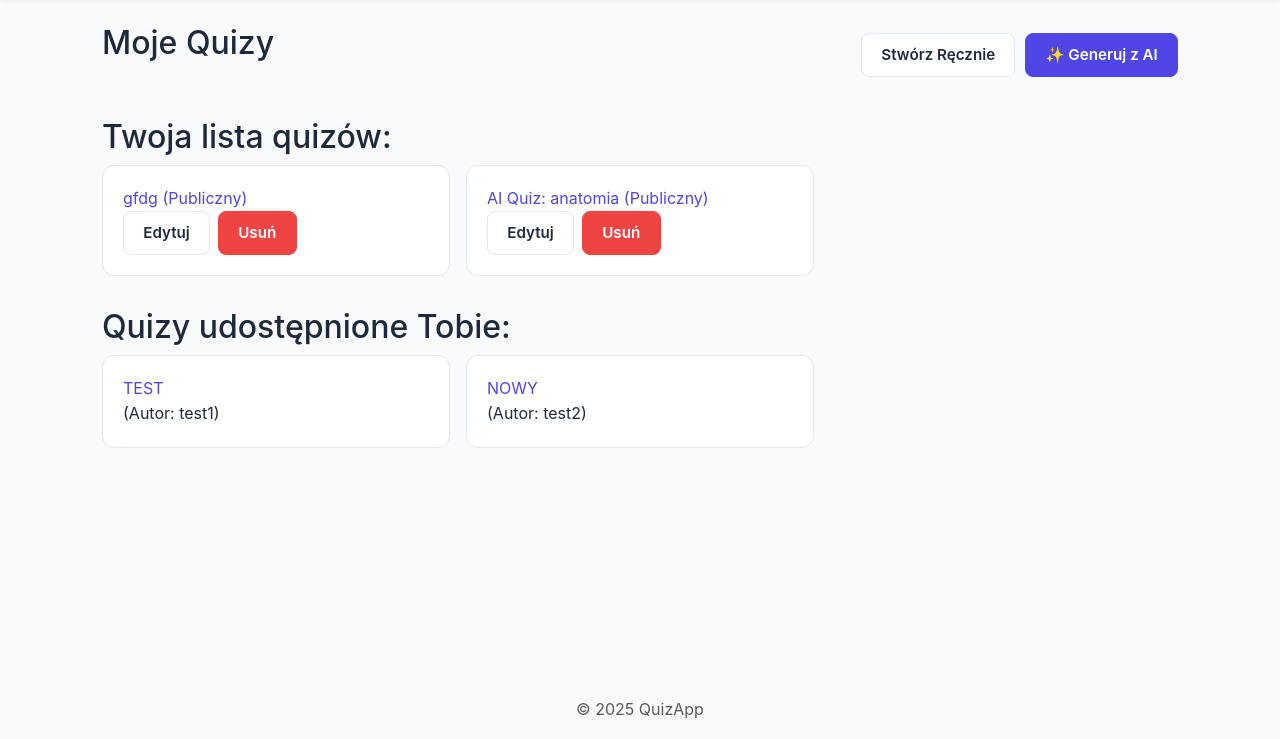
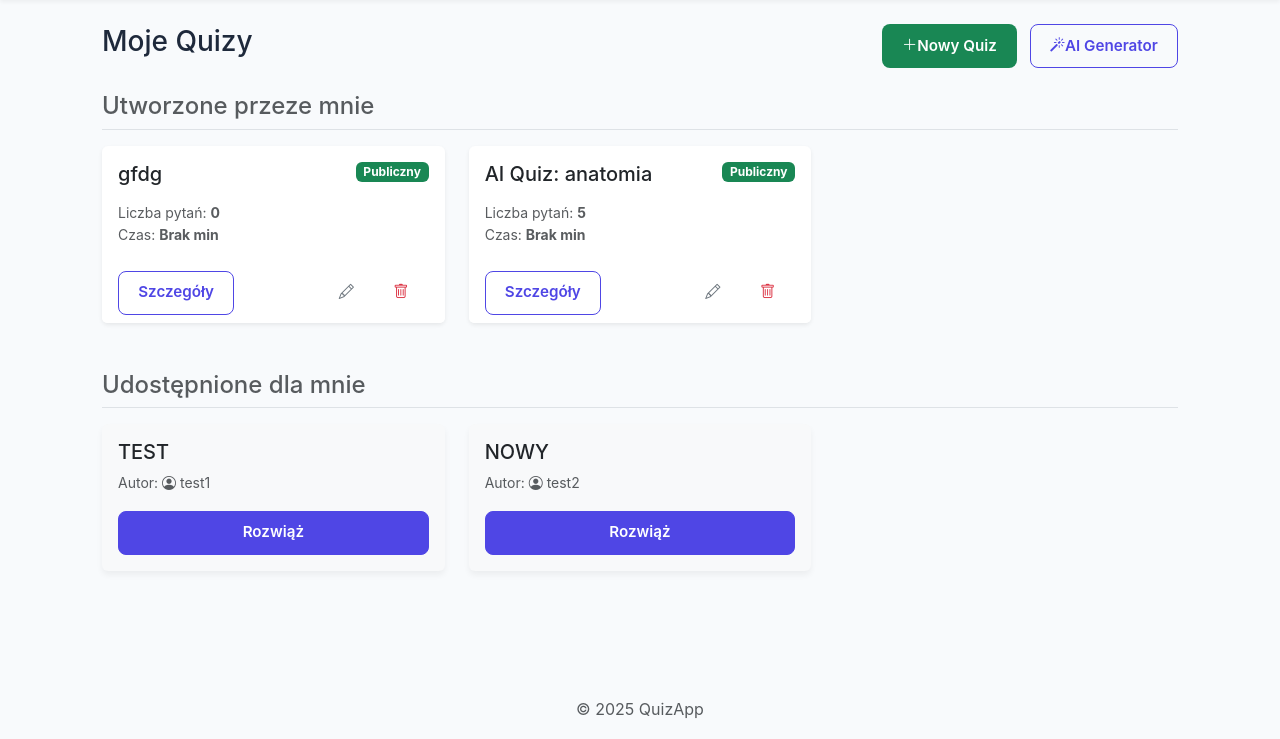
Before and after one commit to Menz1312/projektgrupowy, a Django app: page /my-quizzes/ in a window 1280 px wide. Shown: the part 61-800 px from the top of the page. Run offline with Django 5.2, Linux system fonts and the light colour scheme; a user stored in the database is signed in; data comes from the database, SQL or seed files in the repository; some libraries are stand-ins or nearby versions.

Commit message:
Poprawka aktualizacji wizualna

```diff
--- a/templates/quizzes/my_quizzes.html
+++ b/templates/quizzes/my_quizzes.html
@@ -1,38 +1,75 @@
 {% extends 'base.html' %}
 {% block title %}Moje Quizy{% endblock %}
+
 {% block content %}
-    <div style="display: flex; justify-content: space-between; align-items: center; flex-wrap: wrap; margin-bottom: 2rem;">
-        <h1>Moje Quizy</h1>
-        <div style="display: flex; gap: 10px;">
-            <a href="{% url 'quiz-create' %}" class="btn btn-secondary">Stwórz Ręcznie</a>
-            <a href="{% url 'quiz-generate' %}" class="btn btn-primary">✨ Generuj z AI</a>
-        </div>
+<div class="d-flex justify-content-between align-items-center mb-4">
+    <h1 class="h3">Moje Quizy</h1>
+    <div>
+        <a href="{% url 'quiz-create' %}" class="btn btn-success">
+            <i class="bi bi-plus-lg"></i> Nowy Quiz
+        </a>
+        <a href="{% url 'quiz-generate' %}" class="btn btn-outline-primary ms-2">
+            <i class="bi bi-magic"></i> AI Generator
+        </a>
     </div>
+</div>
 
-    <h2>Twoja lista quizów:</h2>
-    <div class="quiz-list">
+<h4 class="text-muted mb-3 border-bottom pb-2">Utworzone przeze mnie</h4>
+{% if quizzes %}
+    <div class="row row-cols-1 row-cols-md-2 row-cols-lg-3 g-4 mb-5">
         {% for quiz in quizzes %}
-            <div class="quiz-item">
-                <a href="{% url 'quiz-detail' quiz.pk %}">{{ quiz.title }} ({{ quiz.get_visibility_display }})</a>
-                <div style="display: flex; gap: 0.5rem;">
-                    <a href="{% url 'quiz-edit' quiz.pk %}" class="btn btn-secondary">Edytuj</a>
-                    <a href="{% url 'quiz-delete' quiz.pk %}" class="btn btn-danger">Usuń</a>
+        <div class="col">
+            <div class="card h-100 shadow-sm border-0">
+                <div class="card-body">
+                    <div class="d-flex justify-content-between align-items-start mb-2">
+                        <h5 class="card-title text-truncate" title="{{ quiz.title }}">{{ quiz.title }}</h5>
+                        {% if quiz.visibility == 'PUBLIC' %}
+                            <span class="badge bg-success">Publiczny</span>
+                        {% else %}
+                            <span class="badge bg-secondary">Prywatny</span>
+                        {% endif %}
+                    </div>
+                    <p class="card-text text-muted small">
+                        Liczba pytań: <strong>{{ quiz.questions.count }}</strong><br>
+                        Czas: <strong>{{ quiz.time_limit|default:"Brak" }} min</strong>
+                    </p>
+                </div>
+                <div class="card-footer bg-white border-top-0 d-flex justify-content-between">
+                    <a href="{% url 'quiz-detail' quiz.pk %}" class="btn btn-sm btn-outline-primary">Szczegóły</a>
+                    <div class="btn-group">
+                        <a href="{% url 'quiz-edit' quiz.pk %}" class="btn btn-sm btn-outline-secondary" title="Edytuj"><i class="bi bi-pencil"></i></a>
+                        <a href="{% url 'quiz-delete' quiz.pk %}" class="btn btn-sm btn-outline-danger" title="Usuń"><i class="bi bi-trash"></i></a>
+                    </div>
                 </div>
             </div>
-        {% empty %}
-            <p>Nie masz jeszcze żadnych quizów.</p>
+        </div>
         {% endfor %}
     </div>
+{% else %}
+    <div class="alert alert-light text-center py-5">
+        <p class="mb-0 text-muted">Nie stworzyłeś jeszcze żadnych quizów.</p>
+    </div>
+{% endif %}
 
-    <h2 style="margin-top: 2rem;">Quizy udostępnione Tobie:</h2>
-    <div class="quiz-list">
+<h4 class="text-muted mb-3 border-bottom pb-2 mt-4">Udostępnione dla mnie</h4>
+{% if shared_quizzes %}
+    <div class="row row-cols-1 row-cols-md-2 row-cols-lg-3 g-4">
         {% for quiz in shared_quizzes %}
-            <div class="quiz-item">
-                <a href="{% url 'quiz-detail' quiz.pk %}">{{ quiz.title }}</a>
-                <span>(Autor: {{ quiz.author.username }})</span>
+        <div class="col">
+            <div class="card h-100 border-dashed bg-light">
+                <div class="card-body">
+                    <h5 class="card-title">{{ quiz.title }}</h5>
+                    <p class="card-text small text-muted">
+                        Autor: <i class="bi bi-person-circle"></i> {{ quiz.author.username }}
+                    </p>
+                    <a href="{% url 'quiz-detail' quiz.pk %}" class="btn btn-primary btn-sm w-100">Rozwiąż</a>
+                </div>
             </div>
-        {% empty %}
-            <p>Nikt jeszcze nie udostępnił Ci żadnego quizu.</p>
+        </div>
         {% endfor %}
     </div>
+{% else %}
+    <p class="text-muted">Brak udostępnionych quizów.</p>
+{% endif %}
+
 {% endblock %}
```
